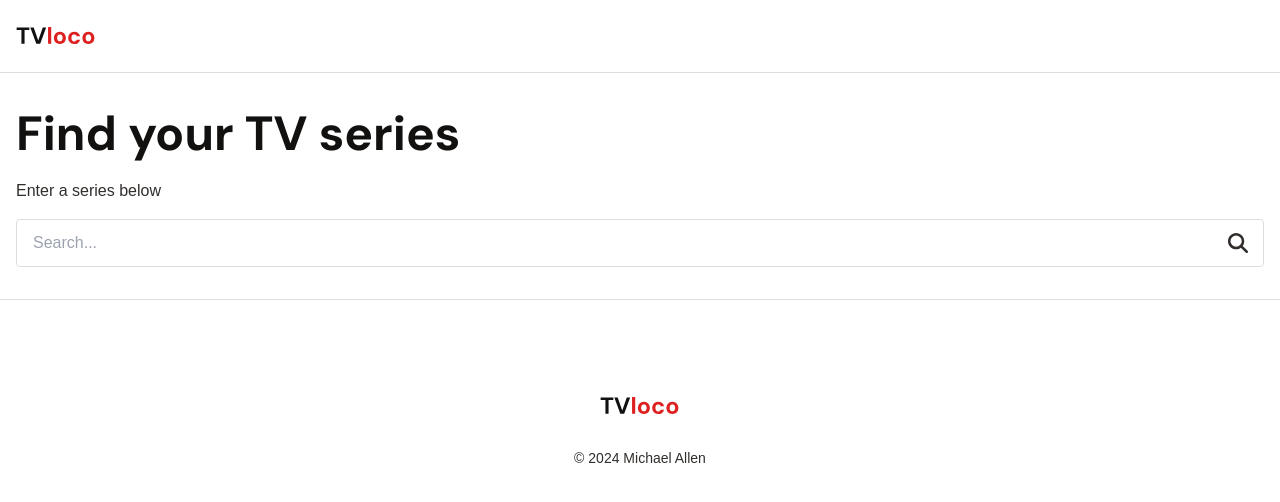
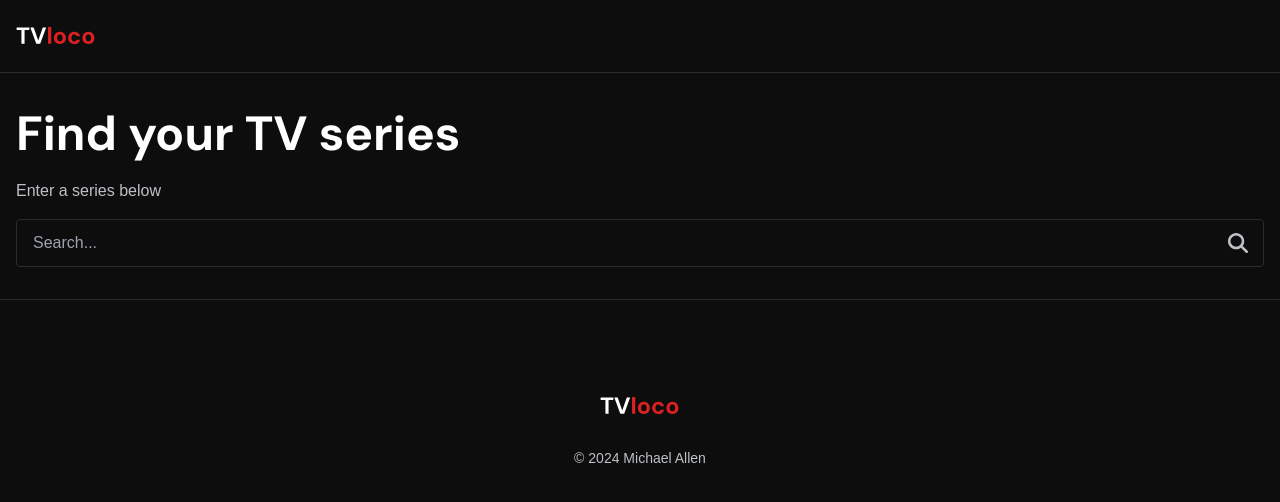
Before and after one commit to michael-uplord/loco-tv, a Next.js app: page / in a window 1280 px wide. Shown: the top 502 px of the page. Built offline with nearby package versions, Linux system fonts and the light colour scheme.

Commit message:
make always dark and cast character name

```diff
--- a/src/components/Block/Cast/Single.js
+++ b/src/components/Block/Cast/Single.js
@@ -37,6 +37,7 @@ export default function BlockCastSingle({ data }) {
       </div>
       <div className={styles.peopleText}>
         <h3>{person.name}</h3>
+        <h4>{character.name}</h4>
       </div>
     </div>
   );
--- a/src/styles/globals.scss
+++ b/src/styles/globals.scss
@@ -15,17 +15,9 @@
   --secondary-color-hover: #888;
   --secondary-color-text: #121110;
 
-  --background-color: #fff;
-  --heading-color: #121110;
-  --text-color: #312e2c;
-  --border-color: #ddd;
-  --border-color-hover: #b0b0b0;
-
-  @media (prefers-color-scheme: dark) {
-    --background-color: #0d0d0d;
-    --heading-color: #fff;
-    --text-color: #bdc1c6;
-    --border-color: #2b2b2b;
-    --border-color-hover: #555;
-  }
+  --background-color: #0d0d0d;
+  --heading-color: #fff;
+  --text-color: #bdc1c6;
+  --border-color: #2b2b2b;
+  --border-color-hover: #555;
 }
```
